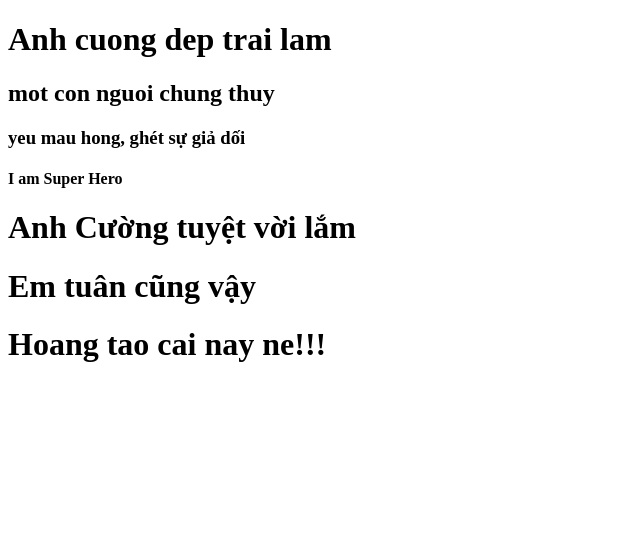
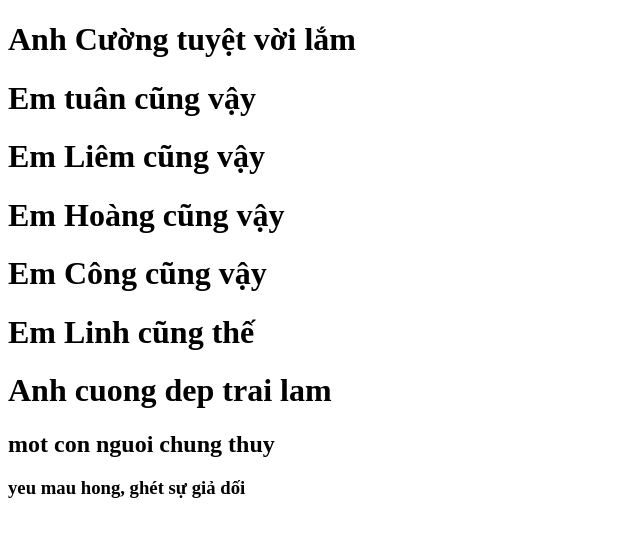
Before and after one commit to khanhlinh1808/GIT_project, a plain HTML site: page index.html in a window 1280 px wide. Shown: the whole page, without its empty margins (0-640 px from the left). Drawn offline with Linux system fonts and the light colour scheme.

Commit message:
new commit on main

```diff
--- a/index.html
+++ b/index.html
@@ -9,15 +9,17 @@
 </head>
 
 
-<h1>Anh cuong dep trai lam</h1>
-<h2>mot con nguoi chung thuy</h2>
-<h3>yeu mau hong, ghét sự giả dối</h3>
-<h4>I am Super Hero</h4>
 
 <body>
     <h1>Anh Cường tuyệt vời lắm</h1>
     <h1>Em tuân cũng vậy</h1>
-    <h1>Hoang tao cai nay ne!!!</h1>
+    <h1>Em Liêm cũng vậy</h1>
+    <h1>Em Hoàng cũng vậy</h1>
+    <h1>Em Công cũng vậy</h1>
+    <h1>Em Linh cũng thế</h1>
+    <h1>Anh cuong dep trai lam</h1>
+    <h2>mot con nguoi chung thuy</h2>
+    <h3>yeu mau hong, ghét sự giả dối</h3>
 </body>
 
 </html>
```
